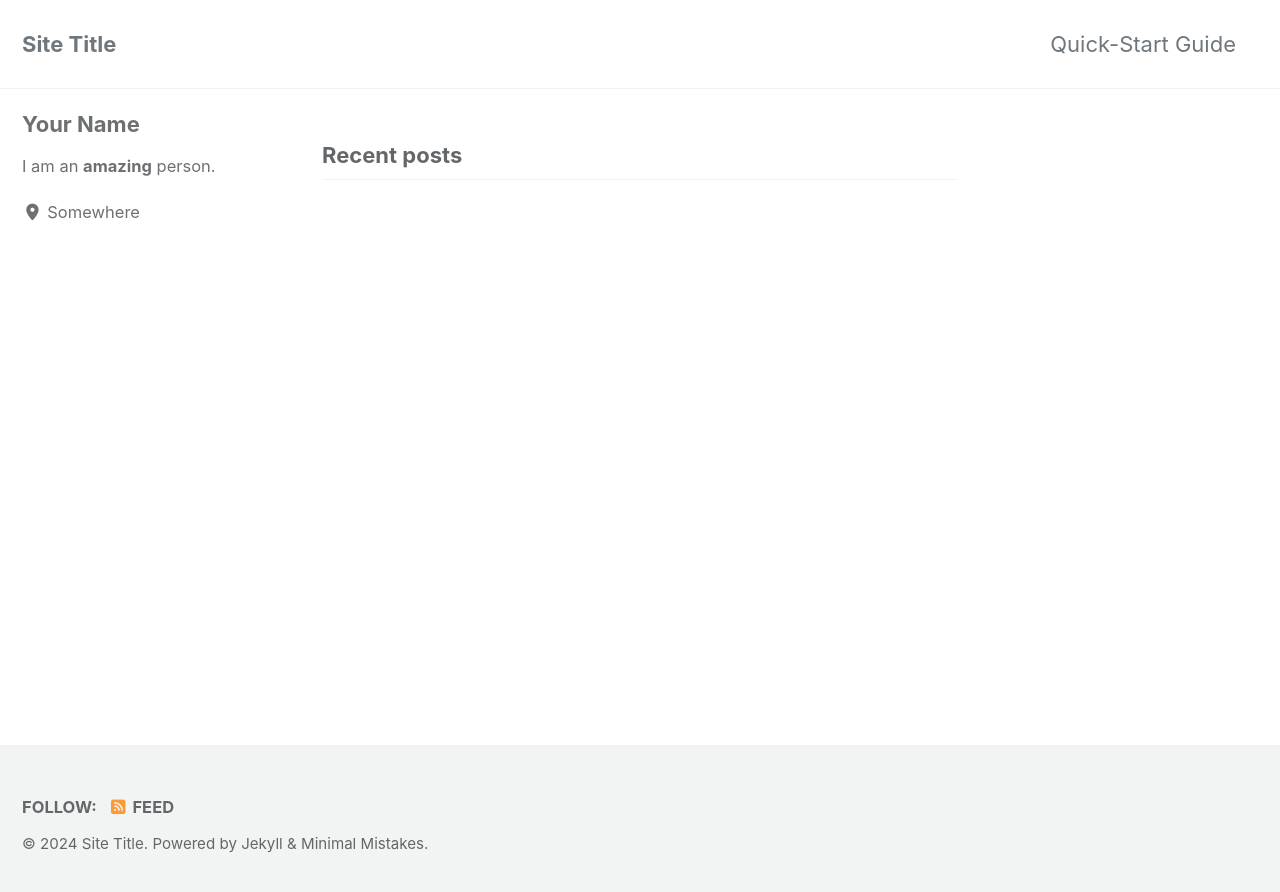
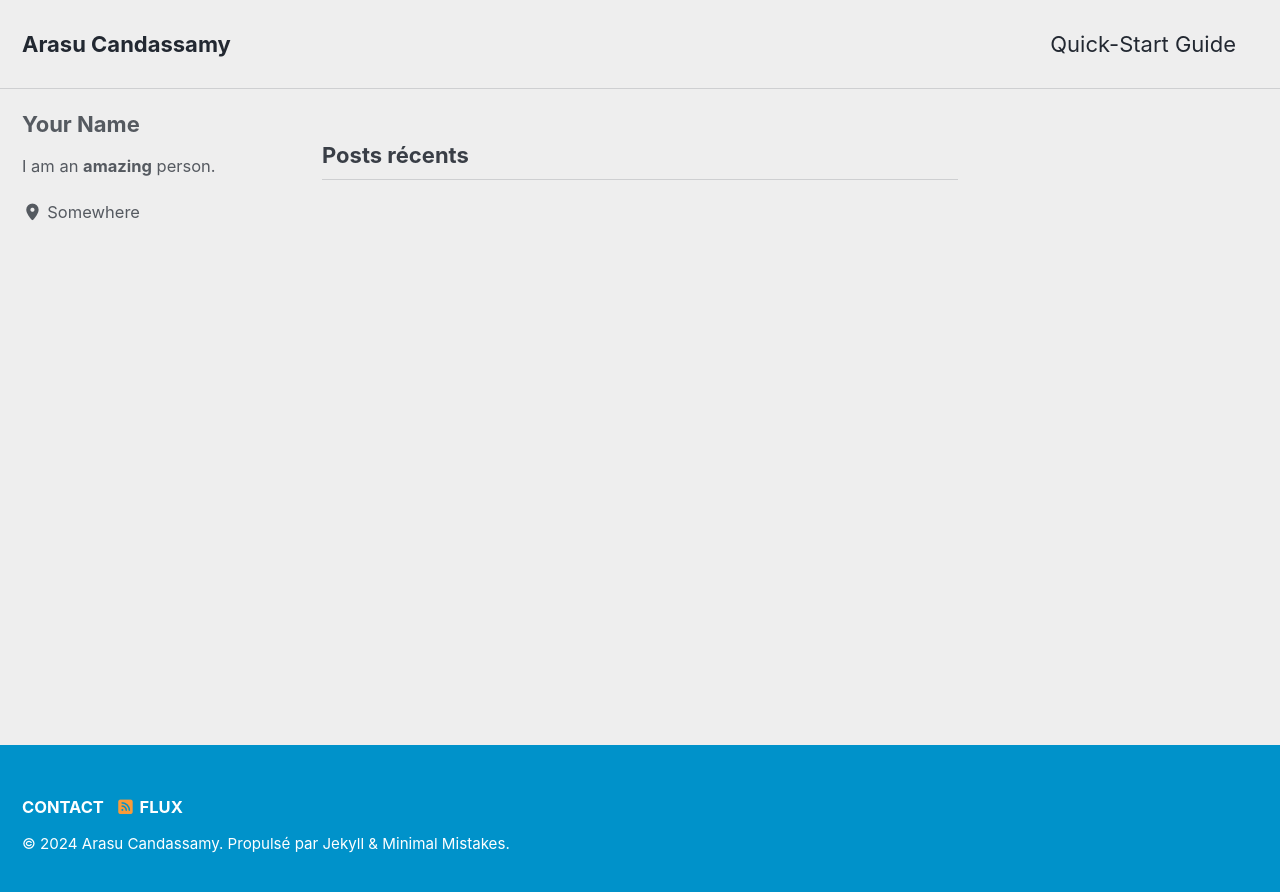
Before and after one commit to ArasuCandassamy/arasucandassamy.github.ioPause, a Jekyll site: the page built from index.html, in a window 1280 px wide. Shown: the top 892 px of the page. Built offline with Jekyll 4.4.1, drawn with Linux system fonts in a browser that asks for light colours; cached includes are drawn as plain includes; the list of posts is cut into pages by our own code.

Commit message:
config edit

```diff
--- a/_config.yml
+++ b/_config.yml
@@ -12,11 +12,11 @@
 
 # theme                  : "minimal-mistakes-jekyll"
 # remote_theme           : "mmistakes/minimal-mistakes"
-minimal_mistakes_skin    : "default" # "air", "aqua", "contrast", "dark", "dirt", "neon", "mint", "plum", "sunrise"
+minimal_mistakes_skin    : "air" # "default" "air", "aqua", "contrast", "dark", "dirt", "neon", "mint", "plum", "sunrise"
 
 # Site Settings
-locale                   : "en-US"
-title                    : "Site Title"
+locale                   : "fr-FR"
+title                    : "Arasu Candassamy"
 title_separator          : "-"
 subtitle                 : # site tagline that appears below site title in masthead
 name                     : "Your Name"
```
